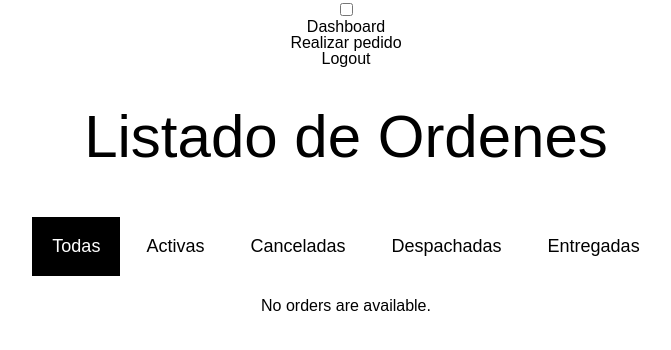
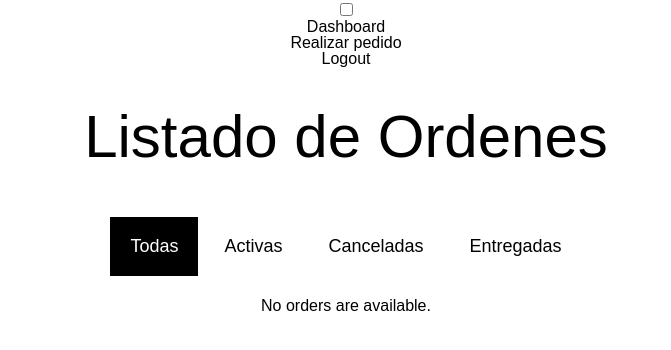
Before and after one commit to sergioromero1/flor, a Django app: page /orders/ in a window 1280 px wide. Shown: the top 350 px of the page, without its empty margins (294-965 px from the left). Run offline with Django 4.2, Linux system fonts and the light colour scheme; the visitor is signed in with stand-in values (Sample User, id 1); data that the repository does not hold is empty.

Commit message:
cambio en index despachadas se quito

```diff
--- a/florapp/orders/templates/orders/index.html
+++ b/florapp/orders/templates/orders/index.html
@@ -20,7 +20,7 @@
                 <a class="{{ context.Cancelado }}" href="{% url 'orders:index' 'Cancelado' %}">Canceladas</a>
             </li>
             <li>
-                <a class="{{ context.Despachado }}" href="{% url 'orders:index' 'Despachado' %}">Despachadas</a>
+                {% comment %} <a class="{{ context.Despachado }}" href="{% url 'orders:index' 'Despachado' %}">Despachadas</a> {% endcomment %}
             </li>
             <li>
                 <a class="{{ context.Entregado }}" href="{% url 'orders:index' 'Entregado' %}">Entregadas</a>
```
